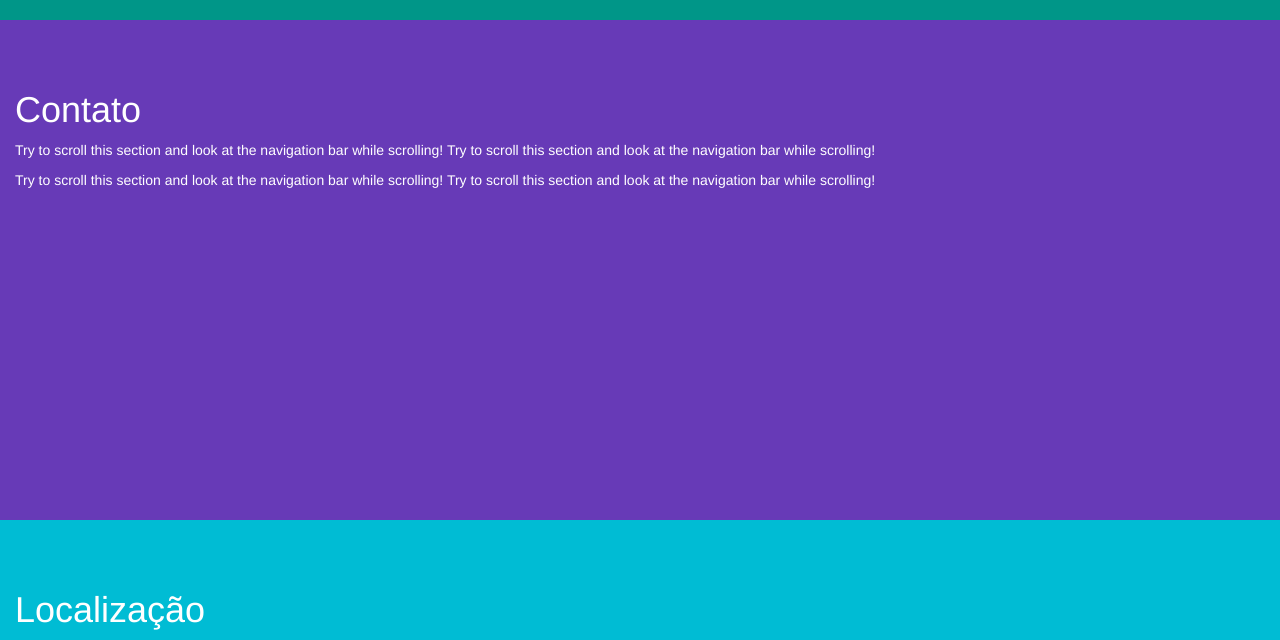
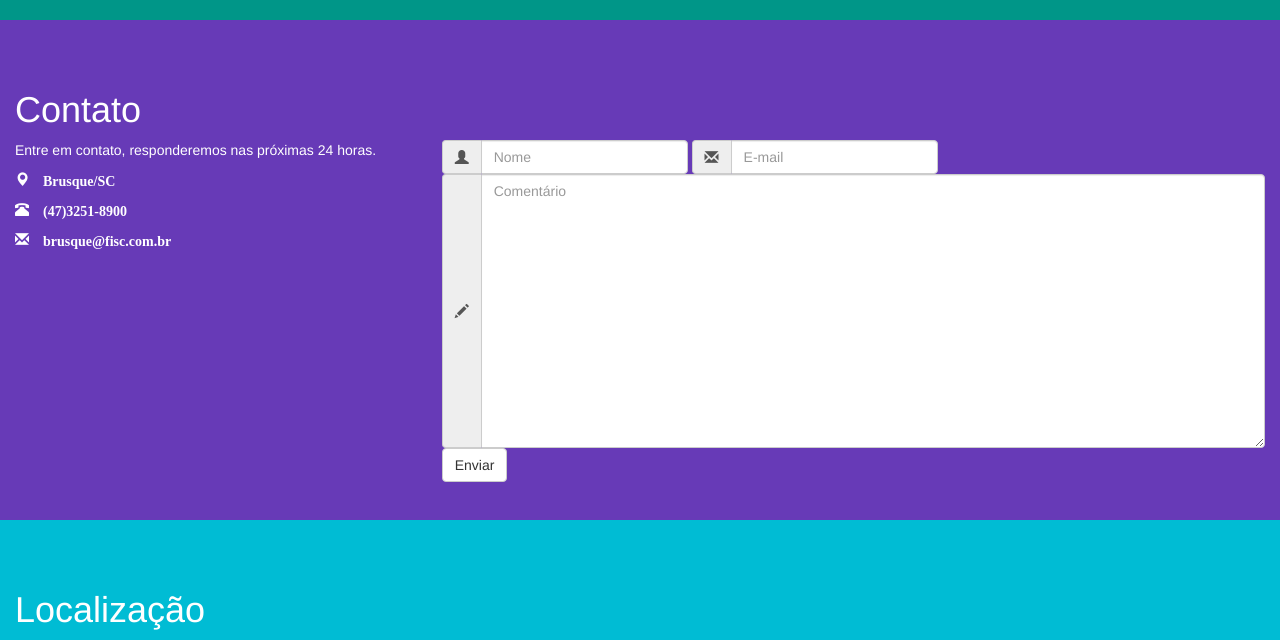
Before and after one commit to AlexandrePetermann/senaibrusque, a PHP site: page / in a window 1280 px wide. Shown: the part 2806-3446 px from the top of the page. Run offline with PHP 8.4, Linux system fonts and the light colour scheme; grey boxes are pictures that could not be loaded.

Commit message:
Criado Grid aonde foi adicionado as informações para preencher o contato closes #29

```diff
--- a/Index.php
+++ b/Index.php
@@ -42,13 +42,13 @@
                 <div>
                     <div class="collapse navbar-collapse" id="myNavbar">
                         <ul class="nav navbar-nav">
-                            <li><a href="#section1">Inicio</a></li>
-                            <li><a href="#section2">Cursos</a></li>
-                            <li><a href="#section3">Notícias</a></li>
-                            <li><a href="#section4">Fotos</a></li>
-                            <li><a href="#section5">Videos</a></li>
-                            <li><a href="#section6">Contato</a></li>
-                            <li><a href="#section7">Localização</a></li>
+                            <li><a href="#Inicio">Inicio</a></li>
+                            <li><a href="#Cursos">Cursos</a></li>
+                            <li><a href="#Noticias">Notícias</a></li>
+                            <li><a href="#Fotos">Fotos</a></li>
+                            <li><a href="#Videos">Videos</a></li>
+                            <li><a href="#Contato">Contato</a></li>
+                            <li><a href="#Localizacao">Localização</a></li>
                             <!-- Menu DorpDown
                              <li class="dropdown"><a class="dropdown-toggle" data-toggle="dropdown" href="#">Section 4 <span class="caret"></span></a>
                                  <ul class="dropdown-menu">
@@ -63,7 +63,7 @@
             </div>
         </nav>
 
-        <div id="section1" class="container-fluid">
+        <div id="Inicio" class="container-fluid">
             <h1>Inicio</h1>
             <!--Carrosel de Imagens-->
             <div id="myCarousel" class="carousel slide" data-ride="carousel">
@@ -105,31 +105,64 @@
                 </a>
             </div>
         </div>
-        <div id="section2" class="container-fluid">
+        <div id="Cursos" class="container-fluid">
             <h1>Cursos</h1>
             <p>Try to scroll this section and look at the navigation bar while scrolling! Try to scroll this section and look at the navigation bar while scrolling!</p>
             <p>Try to scroll this section and look at the navigation bar while scrolling! Try to scroll this section and look at the navigation bar while scrolling!</p>
         </div>
-        <div id="section3" class="container-fluid">
+        <div id="Noticias" class="container-fluid">
             <h1>Notícias</h1>
             <p>Try to scroll this section and look at the navigation bar while scrolling! Try to scroll this section and look at the navigation bar while scrolling!</p>
             <p>Try to scroll this section and look at the navigation bar while scrolling! Try to scroll this section and look at the navigation bar while scrolling!</p>
         </div>
-        <div id="section4" class="container-fluid">
+        <div id="Fotos" class="container-fluid">
             <h1>Fotos</h1>
             <p>Try to scroll this section and look at the navigation bar while scrolling! Try to scroll this section and look at the navigation bar while scrolling!</p>
             <p>Try to scroll this section and look at the navigation bar while scrolling! Try to scroll this section and look at the navigation bar while scrolling!</p>
         </div>
-        <div id="section5" class="container-fluid">
+        <div id="Videos" class="container-fluid">
             <h1>Videos</h1>
             <iframe width="90%" height="80%" src="https://www.youtube.com/embed/videoseries?list=PLVpmN2T0ZVYXObtTizne3LU1hKKBgE5_U" frameborder="0" allowfullscreen></iframe>
         </div>
-        <div id="section6" class="container-fluid">
+        <div id="Contato" class="container-fluid">
             <h1>Contato</h1>
-            <p>Try to scroll this section and look at the navigation bar while scrolling! Try to scroll this section and look at the navigation bar while scrolling!</p>
-            <p>Try to scroll this section and look at the navigation bar while scrolling! Try to scroll this section and look at the navigation bar while scrolling!</p>
+
+            <div class="row">
+                <div class="col-lg-4">
+                    <p>Entre em contato, responderemos nas próximas 24 horas.</p>
+                    <p><span class="glyphicon glyphicon-map-marker"><b> Brusque/SC</b></span></p>
+                    <p><span class="glyphicon glyphicon-phone-alt"><b> (47)3251-8900</b></span></p>
+                    <p><span class="glyphicon glyphicon-envelope"><b> brusque@fisc.com.br</b></span></p>
+
+                </div>
+                <div class="col-lg-8">
+                    <form role="form">
+                        <div class="form-inline">
+                            <div class= "input-group" >
+                                <span class="input-group-addon">
+                                    <span class="glyphicon glyphicon-user"></span>
+                                </span>
+                                <input  type= "text"  class= "form-control"  placeholder= "Nome"  aria-describedby= "basic-addon1" >
+                            </div>
+                            <div  class= "input-group" >
+                                <span class="input-group-addon">
+                                    <span class="glyphicon glyphicon-envelope"></span>
+                                </span>
+                                <input  type= "email"  class= "form-control"  placeholder= "E-mail"  aria-describedby= "basic-addon1" >
+                            </div>
+                        </div>
+                        <div  class= "input-group">
+                            <span class="input-group-addon">
+                                <span class="glyphicon glyphicon-pencil"></span>
+                            </span>
+                            <textarea rows="13" class= "form-control"  placeholder= "Comentário"  aria-describedby= "basic-addon1" ></textarea>
+                        </div>
+                        <input type="submit" class="btn btn-default" value="Enviar">
+                    </form>
+                </div>
+            </div>
         </div>
-        <div id="section7" class="container-fluid">
+        <div id="Localizacao" class="container-fluid">
             <h1>Localização </h1>
             <iframe src="https://www.google.com/maps/embed?pb=!1m14!1m8!1m3!1d28411.02199277725!2d-48.9140747472448!3d-27.112909543324925!3m2!1i1024!2i768!4f13.1!3m3!1m2!1s0x0000000000000000%3A0x0b0ebeaaf853b447!2sSENAI+-+Servi%C3%A7o+Nacional+de+Aprendizagem+Industrial!5e0!3m2!1spt-BR!2sbr!4v1447717805526" width="90%" height="80%" frameborder="0" style="border:0" allowfullscreen></iframe>
         </div>
--- a/css/estiloso.css
+++ b/css/estiloso.css
@@ -29,10 +29,10 @@ body {
     position: relative;
     top: 50px;
 }
-#section1 {padding-top:50px;height:500px;color: #fff; background-color: #1E88E5;}
-#section2 {padding-top:50px;height:500px;color: #fff; background-color: #673ab7;}
-#section3 {padding-top:50px;height:500px;color: #fff; background-color: #ff9800;}
-#section4 {padding-top:50px;height:500px;color: #fff; background-color: #00bcd4;}
-#section5 {padding-top:50px;height:500px;color: #fff; background-color: #009688;}
-#section6 {padding-top:50px;height:500px;color: #fff; background-color: #673ab7;}
-#section7 {padding-top:50px;height:500px;color: #fff; background-color: #00bcd4;}
+#Inicio {padding-top:50px;height:500px;color: #fff; background-color: #1E88E5;}
+#Cursos {padding-top:50px;height:500px;color: #fff; background-color: #673ab7;}
+#Noticias {padding-top:50px;height:500px;color: #fff; background-color: #ff9800;}
+#Fotos {padding-top:50px;height:500px;color: #fff; background-color: #00bcd4;}
+#Videos {padding-top:50px;height:500px;color: #fff; background-color: #009688;}
+#Contato {padding-top:50px;height:500px;color: #fff; background-color: #673ab7;}
+#Localizacao {padding-top:50px;height:500px;color: #fff; background-color: #00bcd4;}
```
Also changed, not shown: 1 other file.
